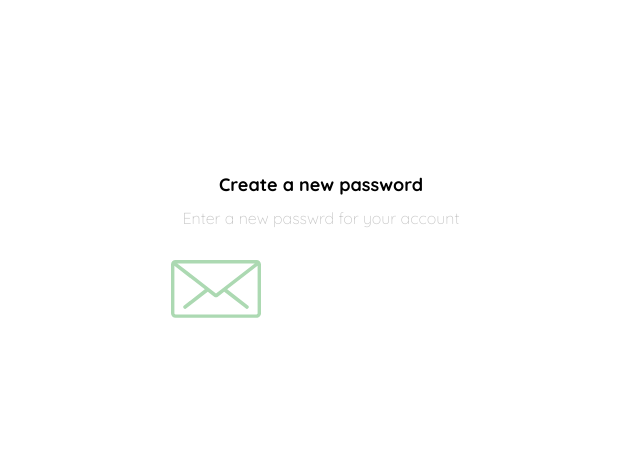
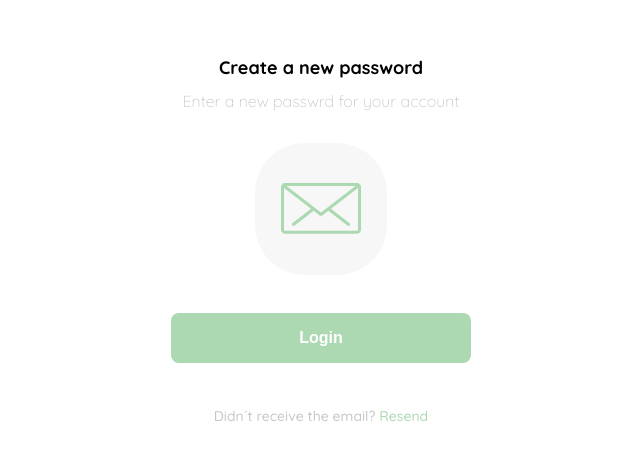
Before and after one commit to Deniisolo/tienda, a plain HTML site: page clese2.html in a window 1280 px wide. Shown: the part 159-618 px from the top of the page, without its empty margins (319-959 px from the left). Drawn offline with Linux system fonts and the light colour scheme.

Commit message:
vista del email

```diff
--- a/clese2.html
+++ b/clese2.html
@@ -36,6 +36,7 @@
         display: grid;
         grid-template-rows: auto 1fr auto;
         width: 300px;
+        justify-items: center;
       }
       .logo {
         width: 150px;
@@ -56,6 +57,29 @@
         margin-bottom: 32px;
         text-align: center;
       }
+      .email-image{
+        width: 132px;
+        height: 132px;
+        border-radius: 50px;
+        background-color: var(--text-input-field);
+        display: flex;
+        justify-content: center;
+        align-items: center;
+        margin-bottom: 24px;
+      }
+      .email-image img{
+        width: 80px;
+      }
+      .resend {
+        font-size: var(--sm) ;
+      }
+      .resend span {
+        color: var(--very-light-pink);
+      }
+      .resend a {
+      color: var(--hospital-green);
+      text-decoration: none;
+    }
       .primary-button {
         background-color: var(--hospital-green);
         border-radius: 8px;
@@ -87,6 +111,12 @@
         <div class="email-image">
             <img src="/Platzi_YardSale_Icons/email.svg" alt="email">
         </div>
+
+        <button class="primary-button login-button">Login</button>
+        <p class="resend">
+         <span>Didn´t receive the email?</span>
+         <a href="/">Resend</a>
+        </p>
       </div>
     </div>
   </body>
```
